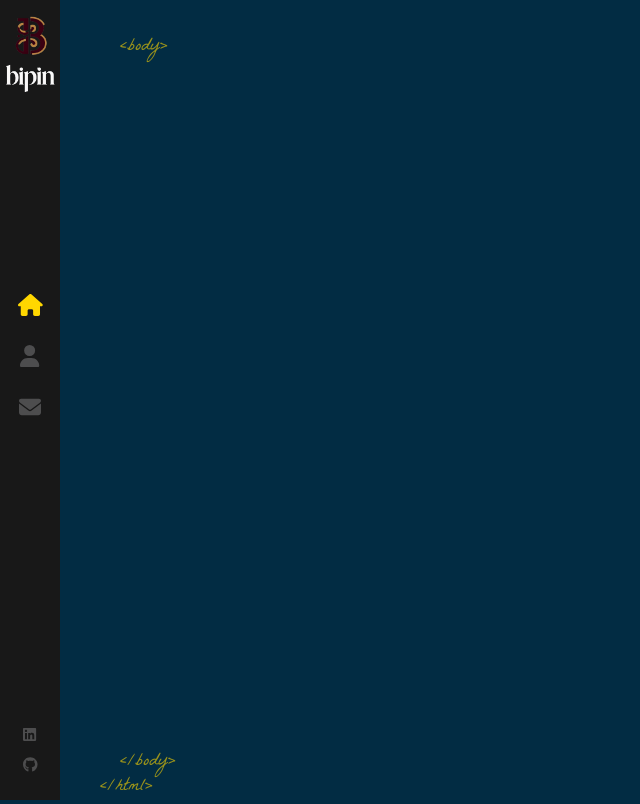
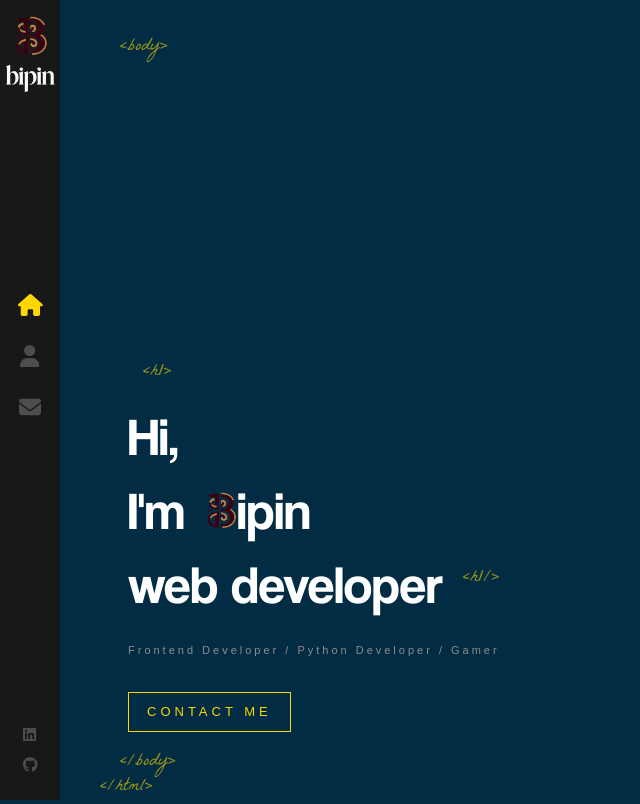
Before and after one commit to Bipin-Kalakheti/Portfolio, a React (Create React App) app in the folder react-portfolio/: page / in a window 1280 px wide. Shown: the whole page, without its empty margins (0-640 px from the left). Built offline with nearby package versions, Linux system fonts and the light colour scheme.

Commit message:
Add HomePage

```diff
--- a/react-portfolio/src/App.js
+++ b/react-portfolio/src/App.js
@@ -1,14 +1,16 @@
-
 import './App.scss'
-import {Routes, Route } from 'react-router-dom'
+import { Routes, Route } from 'react-router-dom'
 import Layout from './components/Layout'
+import Home from './components/Home'
 
 function App() {
   return (
     <>
-    <Routes>
-      <Route path = "/" element = {<Layout />} />
-    </Routes>
+      <Routes>
+        <Route path="/" element={<Layout />}>
+          <Route index element={<Home />} />
+        </Route>
+      </Routes>
     </>
   )
 }
--- /dev/null
+++ b/react-portfolio/src/components/Home/index.js
@@ -0,0 +1,26 @@
+import {Link} from 'react-router-dom'
+import LogoTitle from '../../assets/images/logo-B.png'
+import './index.scss';
+
+
+
+const Home = () => {
+    return (
+        <div className="container home-page">
+            <div className="text-zone">
+                <h1>Hi, <br /> I'm
+                <img src={LogoTitle} alt="developer" />
+                ipin
+                <br />
+                web developer
+                </h1>
+                <h2> Frontend Developer / Python Developer / Gamer</h2>
+                <Link to="/contact" className="flat-button">CONTACT ME</Link>
+
+            </div>
+        </div>
+    )
+}
+
+
+export default Home
--- /dev/null
+++ b/react-portfolio/src/components/Home/index.scss
@@ -0,0 +1,82 @@
+.home-page {
+  .text-zone {
+    position: absolute;
+    left: 10%;
+    top: 50%;
+    transform: tanslateY(-50%);
+    width: 40%;
+    max-height: 90%;
+  }
+  h1 {
+    color: #fff;
+    font-size: 53px;
+    margin: 0;
+    font-family: 'Coolvetica';
+    font-weight: 400;
+
+    &::before {
+      content: '<h1>';
+      font-family: 'La Belle Aurore';
+      color: #ffd700;
+      font-size: 18px;
+      position: absolute;
+      margin-top: -40px;
+      left: 15px;
+      opacity: 0.6;
+    }
+
+    &::after {
+      content: '<h1/>';
+      font-family: 'La Belle Aurore';
+      color: #ffd700;
+      font-size: 18px;
+      position: absolute;
+      margin-top: 18px;
+      margin-left: 20px;
+      animation: fadeIn 1s 1.7s backwards;
+      opacity: 0.6;
+    }
+
+    img {
+      width: 32px;
+      margin-left: 20px;
+      opacity: 0;
+      height: auto;
+      animation: rotateIn 1s linear both;
+      animation-delay: 1.4s;
+    }
+  }
+
+
+  h2 {
+    color: #8d8d8d;
+    font-size: 11px;
+    margin-top: 20px;
+    font-family: sans-serif;
+    font-weight: 400;
+    letter-spacing: 3px;
+    animation: fadeIn 1s 1.8s backwards;
+
+  }
+
+  .flat-button{
+    color: #ffd700;
+    font-size: 13px;
+    font-weight: 400;
+    letter-spacing: 4px;
+    font-family: sans-serif;
+    text-decoration: none;
+    padding: 10px 18px;
+    border: 1px solid #ffd700;
+    margin-top: 25px;
+    float: left;
+    animation: fadeIn 1s 1.8s backwards;
+    white-space: nowrap;
+
+    &:hover {
+      background: #ffd700;
+      color: #333;
+    }
+  }
+
+}
--- a/react-portfolio/src/components/Layout/index.scss
+++ b/react-portfolio/src/components/Layout/index.scss
@@ -23,3 +23,18 @@
 .bottom-tag-html {
     margin-left: -20px;
 }
+
+.container{
+    width: 100%;
+    will-change: contents;
+    height: 90%;
+    min-height: 566px;
+    position: absolute;
+    opacity: 0;
+    top: 5%;
+    margin: 0 auto;
+    z-index: 1;
+    transform-style: preserve-3d;
+    animation: fadeIn 1s forwards;
+    animation-delay: 1s;
+}
```
